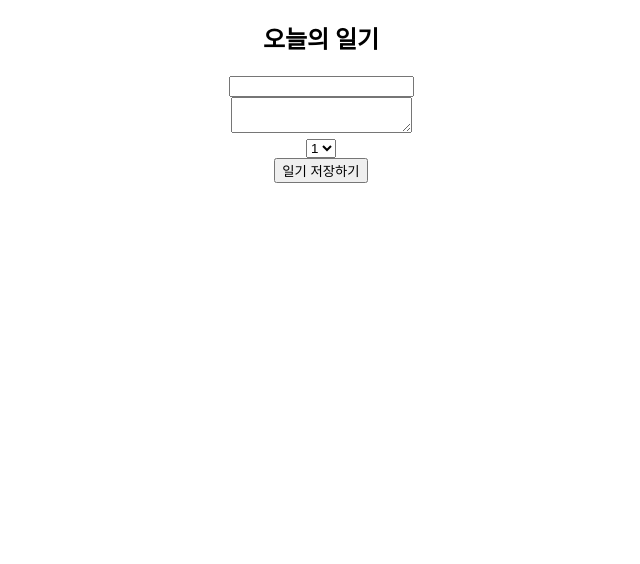
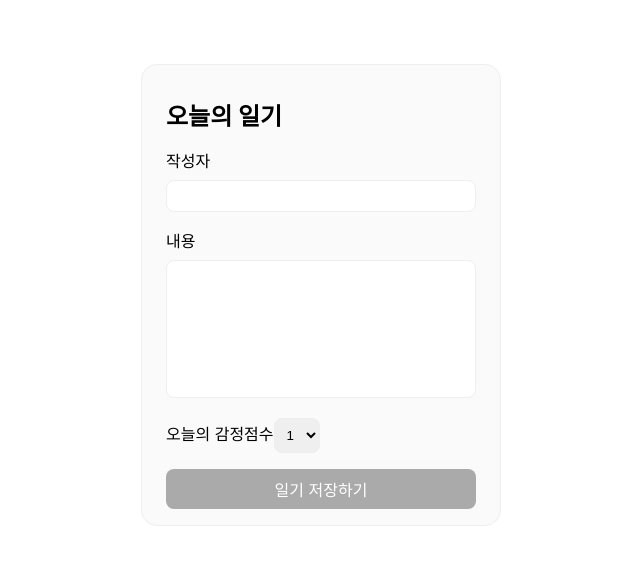
Before and after one commit to stacykang/react_simplediary, a React (Create React App) app: page / in a window 1280 px wide. Shown: the top 564 px of the page, without its empty margins (319-959 px from the left). Built offline with nearby package versions, Linux system fonts and the light colour scheme.

Commit message:
:lipstick: Styling DiaryEditor

```diff
--- a/src/App.css
+++ b/src/App.css
@@ -1,38 +1,56 @@
-.App {
-  text-align: center;
+*,
+*::after,
+*::before {
+  margin: 0;
+  padding: 0;
+  box-sizing: border-box;
 }
 
-.App-logo {
-  height: 40vmin;
-  pointer-events: none;
+.DiaryEditor {
+  margin: 4rem auto;
+  padding: 2rem 1.5rem 1rem;
+  border: 1px solid #eee;
+  background: #fafafa;
+  width: calc(100% - 2rem);
+  max-width: 360px;
+  border-radius: 1rem;
+  -webkit-border-radius: 1rem;
+  -moz-border-radius: 1rem;
+  -ms-border-radius: 1rem;
+  -o-border-radius: 1rem;
 }
-
-@media (prefers-reduced-motion: no-preference) {
-  .App-logo {
-    animation: App-logo-spin infinite 20s linear;
-  }
+.DiaryEditor div {
+  margin-top: 1rem;
 }
-
-.App-header {
-  background-color: #282c34;
-  min-height: 100vh;
-  display: flex;
-  flex-direction: column;
-  align-items: center;
-  justify-content: center;
-  font-size: calc(10px + 2vmin);
-  color: white;
+.DiaryEditor input,
+.DiaryEditor textarea,
+.DiaryEditor select,
+.DiaryEditor button {
+  border: 1px solid #eee;
+  padding: 0.5rem;
+  border-radius: 0.5rem;
+  -webkit-border-radius: 0.5rem;
+  -moz-border-radius: 0.5rem;
+  -ms-border-radius: 0.5rem;
+  -o-border-radius: 0.5rem;
 }
-
-.App-link {
-  color: #61dafb;
+.DiaryEditor input,
+.DiaryEditor textarea {
+  width: 100%;
+  margin-top: 0.5rem;
 }
-
-@keyframes App-logo-spin {
-  from {
-    transform: rotate(0deg);
-  }
-  to {
-    transform: rotate(360deg);
-  }
+.DiaryEditor input {
+  height: 2rem;
 }
+.DiaryEditor textarea {
+  resize: none;
+}
+.DiaryEditor button {
+  width: 100%;
+  padding: 0.5em;
+  background: #aaa;
+  color: #fff;
+  border: 0;
+  font-size: 1rem;
+  cursor: pointer;
+}/*# sourceMappingURL=App.css.map */
--- /dev/null
+++ b/src/App.scss
@@ -0,0 +1,56 @@
+*,
+*::after,
+*::before {
+    margin: 0;
+    padding: 0;
+    box-sizing: border-box;
+}
+
+.DiaryEditor {
+    margin: 4rem auto;
+    padding: 2rem 1.5rem 1rem;
+    border: 1px solid #eee;
+    background: #fafafa;
+    width: calc(100% - 2rem);
+    max-width: 360px;
+    border-radius: 1rem;
+    -webkit-border-radius: 1rem;
+    -moz-border-radius: 1rem;
+    -ms-border-radius: 1rem;
+    -o-border-radius: 1rem;
+    div {
+        margin-top: 1rem;
+    }
+    input,
+    textarea,
+    select,
+    button {
+        border: 1px solid #eee;
+        padding: 0.5rem;
+        border-radius: 0.5rem;
+        -webkit-border-radius: 0.5rem;
+        -moz-border-radius: 0.5rem;
+        -ms-border-radius: 0.5rem;
+        -o-border-radius: 0.5rem;
+    }
+    input,
+    textarea {
+        width: 100%;
+        margin-top: 0.5rem;
+    }
+    input {
+        height: 2rem;
+    }
+    textarea {
+        resize: none;
+    }
+    button {
+        width: 100%;
+        padding: 0.5em;
+        background: #aaa;
+        color: #fff;
+        border: 0;
+        font-size: 1rem;
+        cursor: pointer;
+    }
+}
--- a/src/DiaryEditor.js
+++ b/src/DiaryEditor.js
@@ -28,6 +28,7 @@ const DiaryEditor = () => {
         <div className="DiaryEditor">
             <h2>오늘의 일기</h2>
             <div>
+                <p>작성자</p>
                 <input
                     name="author"
                     type="text"
@@ -36,13 +37,16 @@ const DiaryEditor = () => {
                 />
             </div>
             <div>
+                <p>내용</p>
                 <textarea
                     name="content"
                     value={state.content}
+                    rows="8"
                     onChange={handleChangeState}
                 />
             </div>
             <div>
+                <span>오늘의 감정점수</span>
                 <select
                     name="emotion"
                     value={state.emotion}
```
Also changed, not shown: 1 other file (tests, documents, lock files or other folders).
